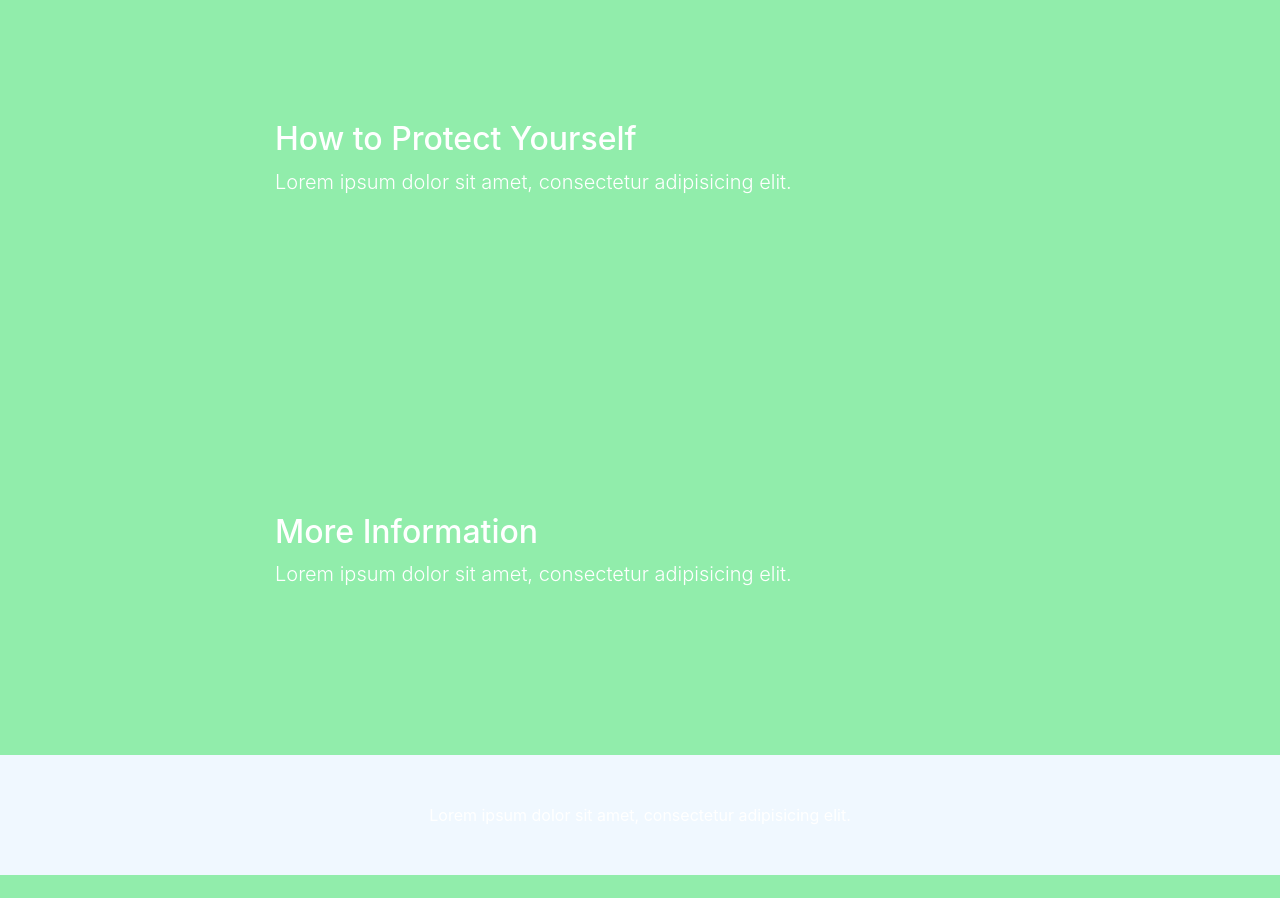
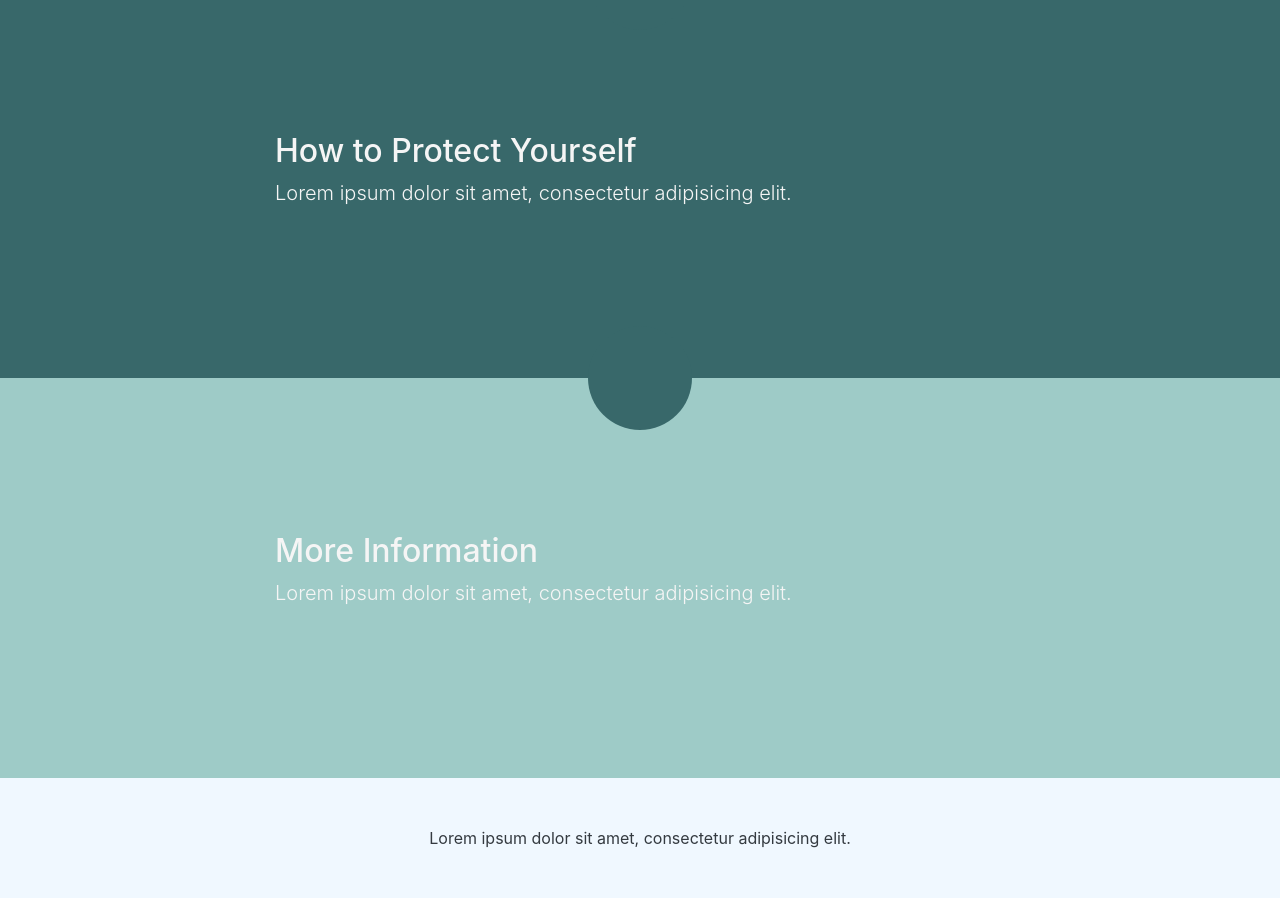
Before and after one commit to LauraColeman/Group-Project-2020, a plain HTML site: page Website/index.html in a window 1280 px wide. Shown: the part 1080-1978 px from the top of the page. Before the commit the page ends 1955 px from the top, so only its background shows below. Drawn offline with nearby package versions, Linux system fonts and the light colour scheme; files that its build step writes are made by us from their sources; files whose address does not match are found by name.

Commit message:
Add files via upload
Styling Draft - with page dividers and colour scheme - please!! change if awful :)

```diff
--- /dev/null
+++ b/Website/css/style.css
@@ -0,0 +1,73 @@
+/*!
+ * Start Bootstrap - Scrolling Nav (https://startbootstrap.com/template/scrolling-nav)
+ * Copyright 2013-2020 Start Bootstrap
+ * Licensed under MIT (https://github.com/StartBootstrap/startbootstrap-scrolling-nav/blob/master/LICENSE)
+ */
+header {
+  padding: 156px 0 100px;
+}
+
+section {
+  padding: 150px 0;
+}
+
+#Home
+{
+  background-image:url(banner.jpg);
+    background-position: center;
+
+
+}
+
+hr.solid {
+  border-top: 3px solid #bbb;
+}
+
+body{
+    background-color:aliceblue;
+    color: whitesmoke;
+}
+
+.footer-custom{
+    background-color:;
+
+
+}
+
+.lower-section,
+.upper-section {
+  display: flex;
+  justify-content: center;
+  align-items: center;
+  color: rgba(#2980b9, 0.5);
+
+
+}
+.upper-section {
+  min-height: 50vh;
+  width: 100%;
+  background: #9ECBC7;
+}
+.lower-section{
+  min-height: 50vh;
+  width: 100%;
+  background:  #38686A;
+}
+.section-divider {
+  position: relative;
+}
+.section-divider:before {
+      font-family: 'codepen';
+      content:"";
+      width: 6.5rem;
+      height: 6.5rem;
+      background: #38686A;
+      border-radius: 100%;
+      position: absolute;
+      top: -3.25rem;
+      left: calc(50% - 3.25rem);
+      color: rgba(#2980b9, 0.5);
+      line-height: 6rem;
+      text-indent: 1.75rem;
+      font-size: 3rem;
+    }
--- a/Website/index.html
+++ b/Website/index.html
@@ -21,7 +21,7 @@
 <body id="page-top">
 
   <!-- Navigation -->
-  <nav class="navbar navbar-expand-lg navbar-dark navbar-custom fixed-top" id="mainNav">
+  <nav class="navbar navbar-expand-lg navbar-light navbar-custom fixed-top" id="mainNav">
     <div class="container">
       <a class="navbar-brand js-scroll-trigger" href="#page-top">Phishing Warning</a>
       <button class="navbar-toggler" type="button" data-toggle="collapse" data-target="#navbarResponsive" aria-controls="navbarResponsive" aria-expanded="false" aria-label="Toggle navigation">
@@ -47,39 +47,44 @@
   </nav>
 
      <section id="Home">
-  <header class=" text-white">
+  <header>
     <div class="container text-center">
-      <h1>STOP TITLE?</h1>
+      <h1>TITLE?</h1>
       <p class="lead">Lorem ipsum dolor sit amet, consectetur adipisicing elit.</p>
     </div>
   </header>
     </section>
 
-   <section id="What">
+
+   <section id="What" class="upper-section">
+
     <div class="container">
       <div class="row">
         <div class="col-lg-8 mx-auto">
           <h2>What is This Page?</h2>
           <p class="lead">Lorem ipsum dolor sit amet, consectetur adipisicing elit. </p>
-
         </div>
       </div>
-    </div>
+       </div>
+
   </section>
 
-   <section id="How">
+
+
+   <section id="How" class="lower-section section-divider">
     <div class="container">
       <div class="row">
         <div class="col-lg-8 mx-auto">
           <h2>How to Protect Yourself</h2>
           <p class="lead">Lorem ipsum dolor sit amet, consectetur adipisicing elit. </p>
-
+          </div>
         </div>
       </div>
-    </div>
+
   </section>
 
-  <section id="More">
+
+  <section id="More" class="upper-section section-divider">
     <div class="container">
       <div class="row">
         <div class="col-lg-8 mx-auto">
@@ -91,9 +96,10 @@
     </div>
   </section>
 
+
   <!-- Footer -->
   <footer class="py-5 footer-custom">
-    <div class="container">
+    <div class="container text-dark">
       <p class="m-0 text-center">Lorem ipsum dolor sit amet, consectetur adipisicing elit.</p>
     </div>
     <!-- /.container -->
```
Also changed, not shown: Website/css/banner.jpg (added).
